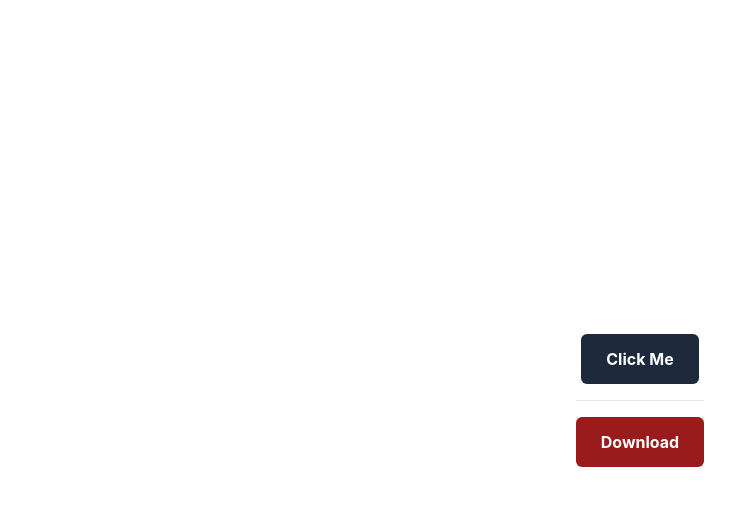
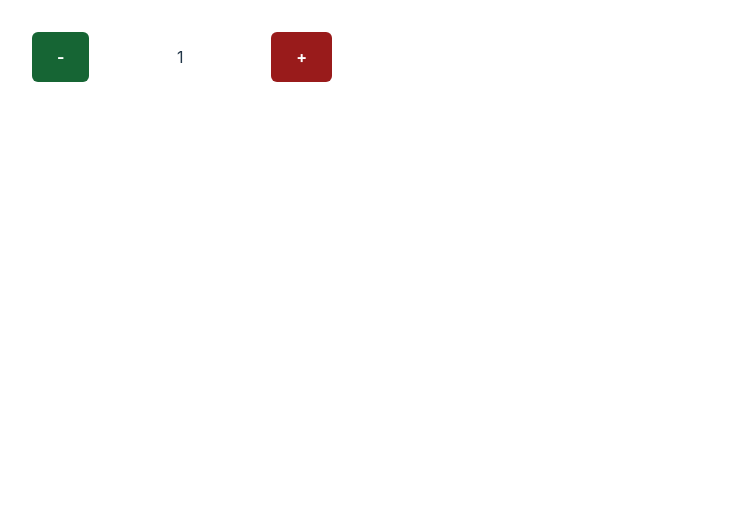
Before and after one commit to talhatonmoy/vue-learning-module-7, a Vue app: page / in a window 1280 px wide. Shown: the top 506 px of the page, without its empty margins (0-735 px from the left). Built offline with nearby package versions, Linux system fonts and the light colour scheme.

Commit message:
button counter component building using button component

```diff
--- a/src/App.vue
+++ b/src/App.vue
@@ -1,12 +1,15 @@
 <script setup>
 import Button from './components/Button.vue';
+import ButtonCounter from './components/ButtonCounter.vue';
 </script>
 
 <template>
 
-    <Button label="Click Me" color="slate"/>
+    <!-- <Button label="Click Me" color="slate"/>
     <hr class="my-4">
-    <Button label="Download" color="red"/>
+    <Button label="Download" color="red"/> -->
+
+    <ButtonCounter/>
 </template>
 
 <style scoped>
--- a/src/components/Button.vue
+++ b/src/components/Button.vue
@@ -6,7 +6,7 @@ const props = defineProps({
     },
     color: {
         type: String,
-        default: 'yellow'
+        default: 'blue'
     }
 })
 
--- /dev/null
+++ b/src/components/ButtonCounter.vue
@@ -0,0 +1,24 @@
+<script setup>
+import Button from './Button.vue'
+import { ref } from 'vue'
+
+const count = ref(1)
+
+function increase() {
+    count.value++
+}
+
+function decrease() {
+    count.value--
+}
+</script>
+
+<template>
+    <div class=" flex justify-between items-center w-[300px]">
+        <Button @Click="decrease()" label="-" color="green" />
+        <p>{{ count }}</p>
+        <Button @Click="increase()" label="+" color="red" />
+    </div>
+</template>
+
+<style scoped></style>
--- a/src/style.css
+++ b/src/style.css
@@ -34,8 +34,8 @@ a:hover {
 
 body {
   margin: 0;
-  display: flex;
-  place-items: center;
+  /* display: flex;
+  place-items: center; */
   min-width: 320px;
   min-height: 100vh;
 }
```
